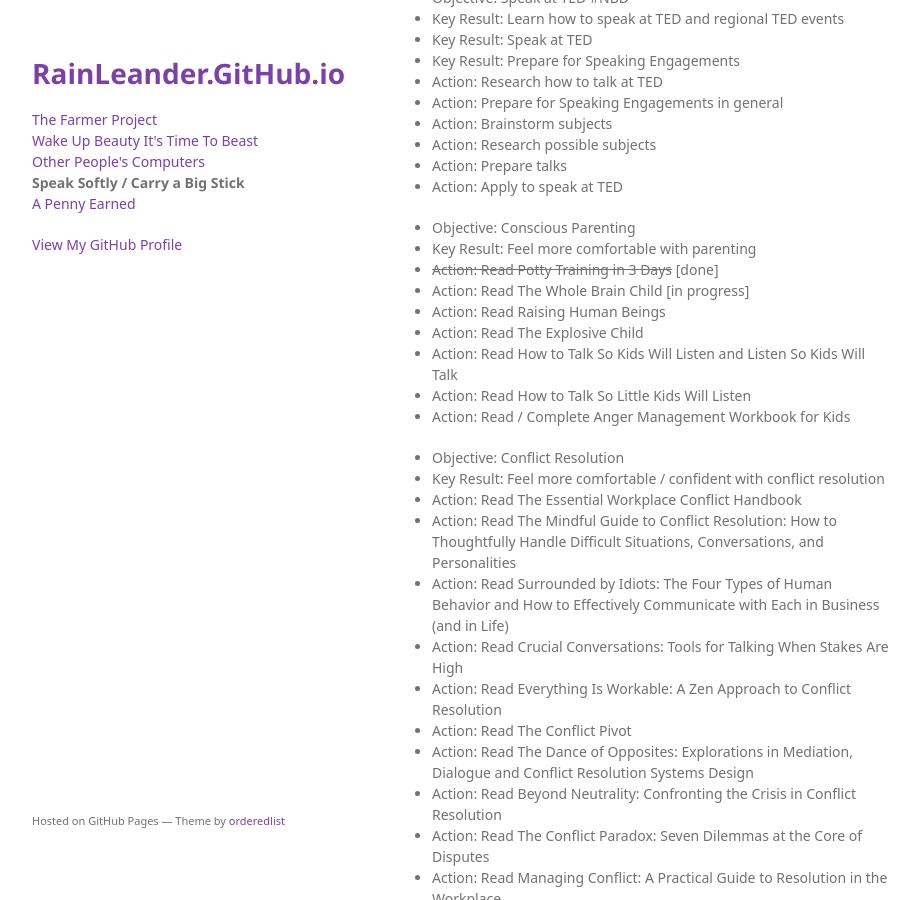
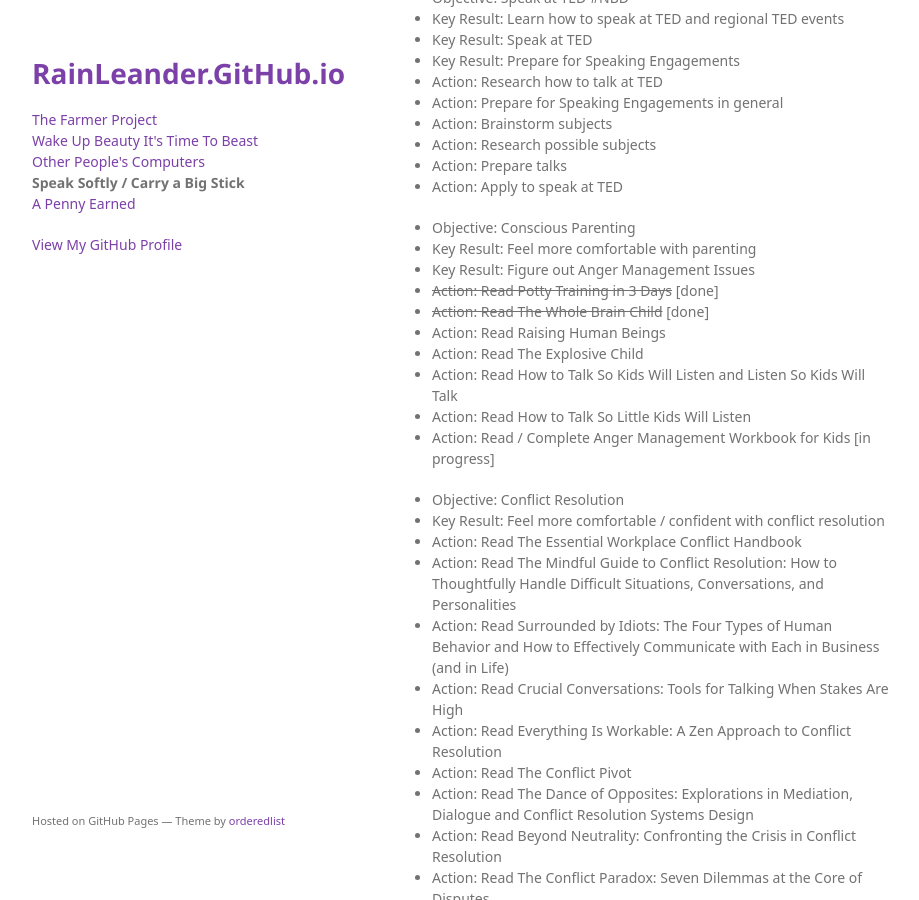
Before and after one commit to rainleander/rainleander.github.io, a Jekyll site: the page speak-softly.html, which Jekyll copies as it is, in a window 1280 px wide and 900 px high, scrolled down 944 px. Shown: the whole window, without its empty margins (178-1097 px from the left). Built offline with Jekyll 4.4.1, drawn with Linux system fonts in a browser that asks for light colours; some web fonts are replaced.

Commit message:
Update speak-softly.html

```diff
--- a/speak-softly.html
+++ b/speak-softly.html
@@ -77,13 +77,14 @@
 
         <ul><li>Objective: Conscious Parenting</li>
           <li>Key Result: Feel more comfortable with parenting</li>
+          <li>Key Result: Figure out Anger Management Issues</li>
           <li><strike>Action: Read Potty Training in 3 Days</strike> [done]</li>
-          <li>Action: Read The Whole Brain Child [in progress]</li>
+          <li><strike>Action: Read The Whole Brain Child</strike> [done]</li>
           <li>Action: Read Raising Human Beings</li>
           <li>Action: Read The Explosive Child</li>
           <li>Action: Read How to Talk So Kids Will Listen and Listen So Kids Will Talk</li>
           <li>Action: Read How to Talk So Little Kids Will Listen</li>
-          <li>Action: Read / Complete Anger Management Workbook for Kids</li></ul>
+          <li>Action: Read / Complete Anger Management Workbook for Kids [in progress]</li></ul>
 
         <ul><li>Objective: Conflict Resolution</li>
           <li>Key Result: Feel more comfortable / confident with conflict resolution</li>
```
